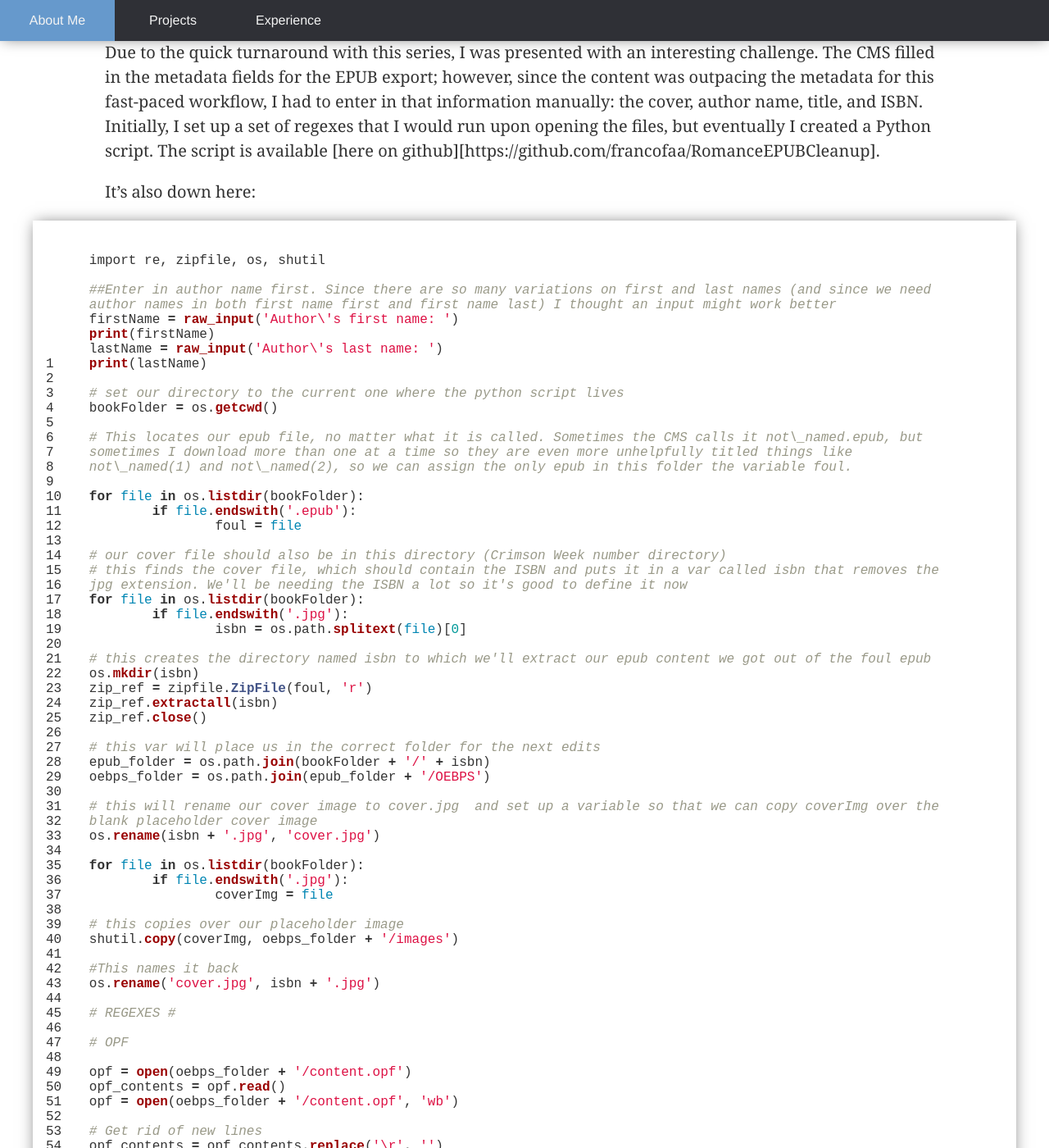
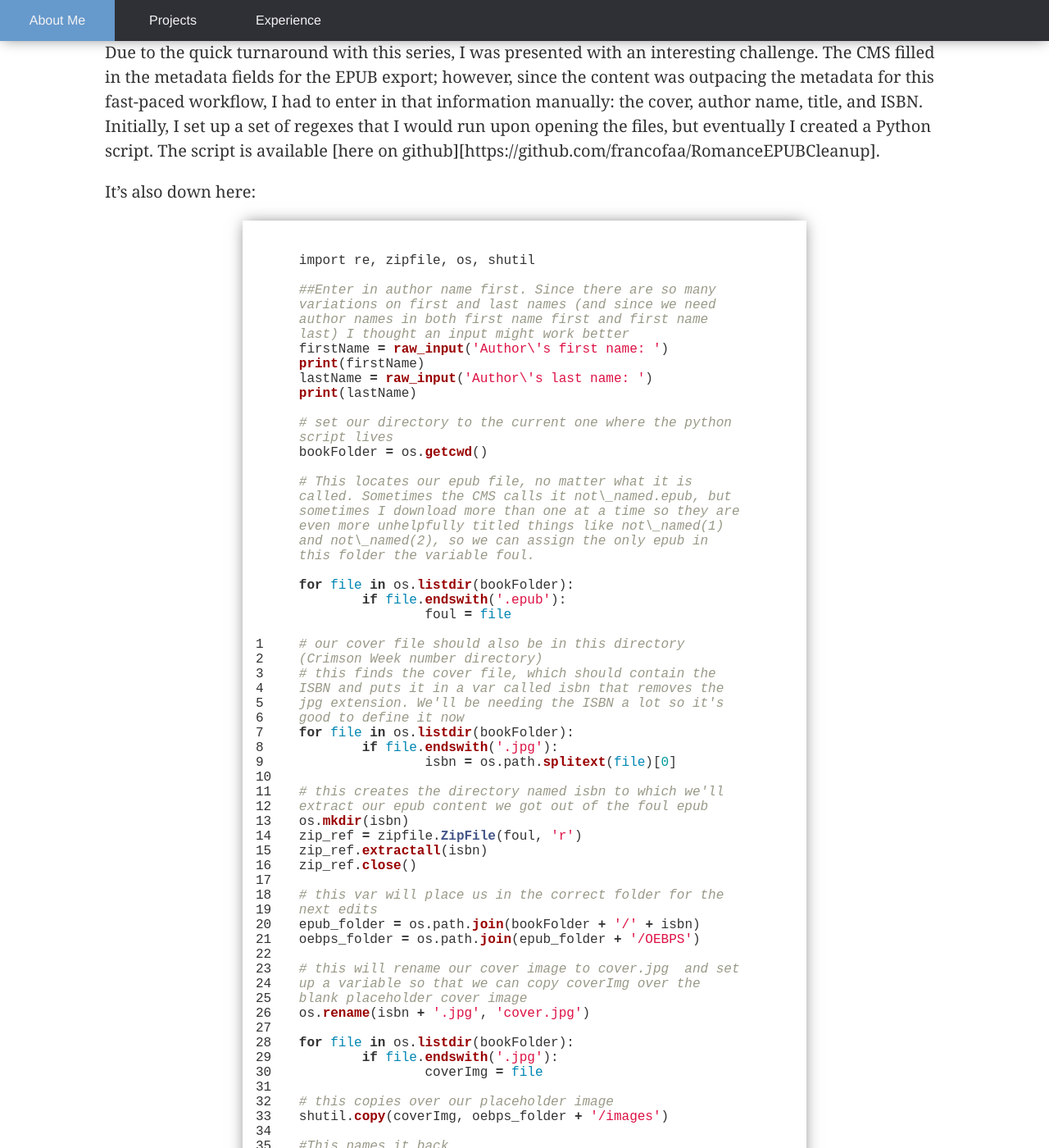
Before and after one commit to francopub/francopub.github.io, a Jekyll site: the page built from projects/_posts/2016-10-07-CrimsonRomance.markdown, in a window 1280 px wide and 1400 px high, scrolled down 1056 px. Shown: the whole window at 82% size. Built offline with Jekyll 4.4.1, drawn with Linux system fonts in a browser that asks for light colours.

Commit message:
Updated _codesyntax.scss

```diff
--- a/_sass/_codesyntax.scss
+++ b/_sass/_codesyntax.scss
@@ -1,6 +1,8 @@
 .highlight {
 	background-color: rgba(158, 127, 27, 0.18);
 	padding: 0.5em 2em;
+    width: 40em;
+    margin: 0 auto;
 	@extend .boxshadow;
     padding-left: 1em;
 }
```
